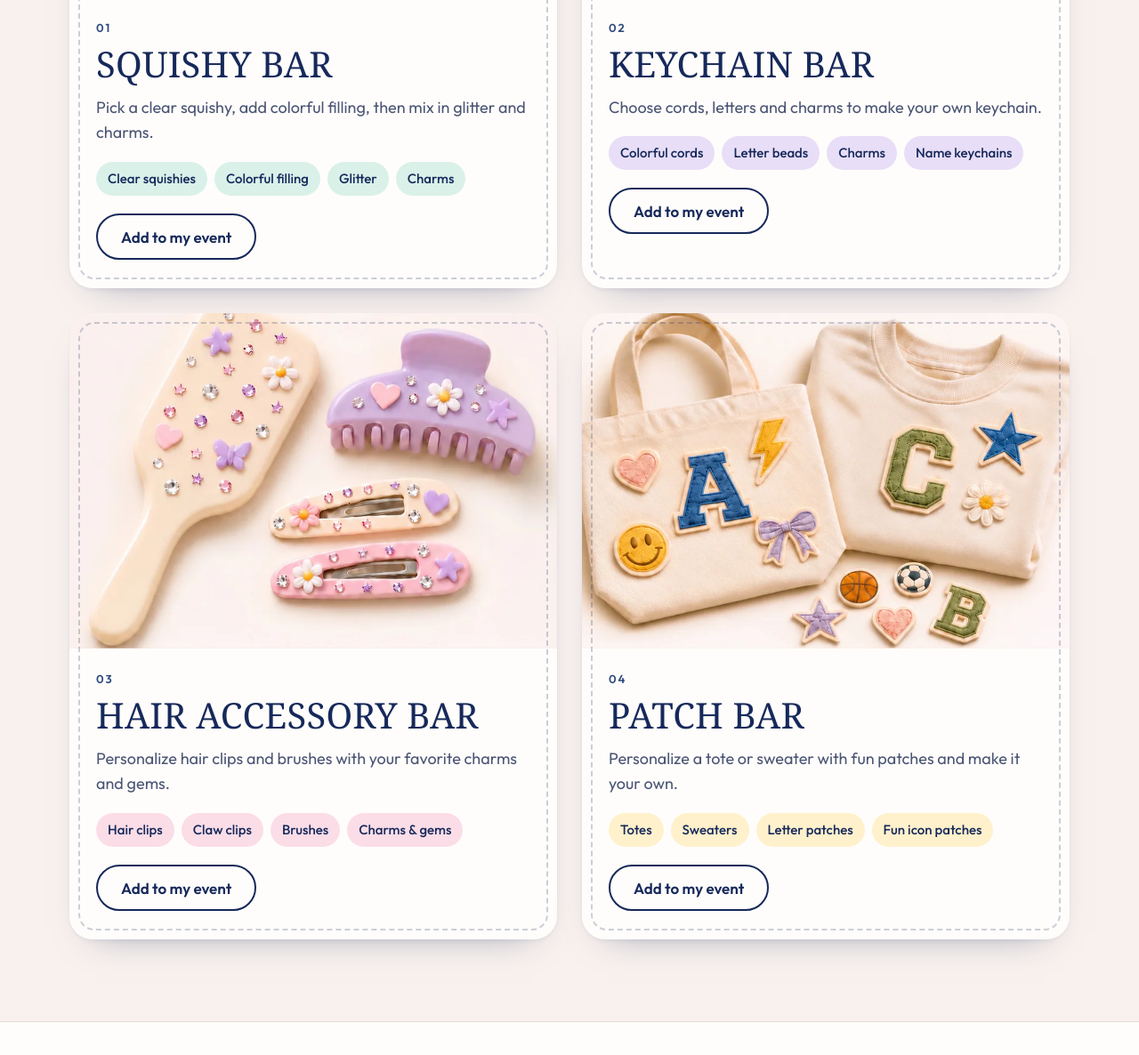
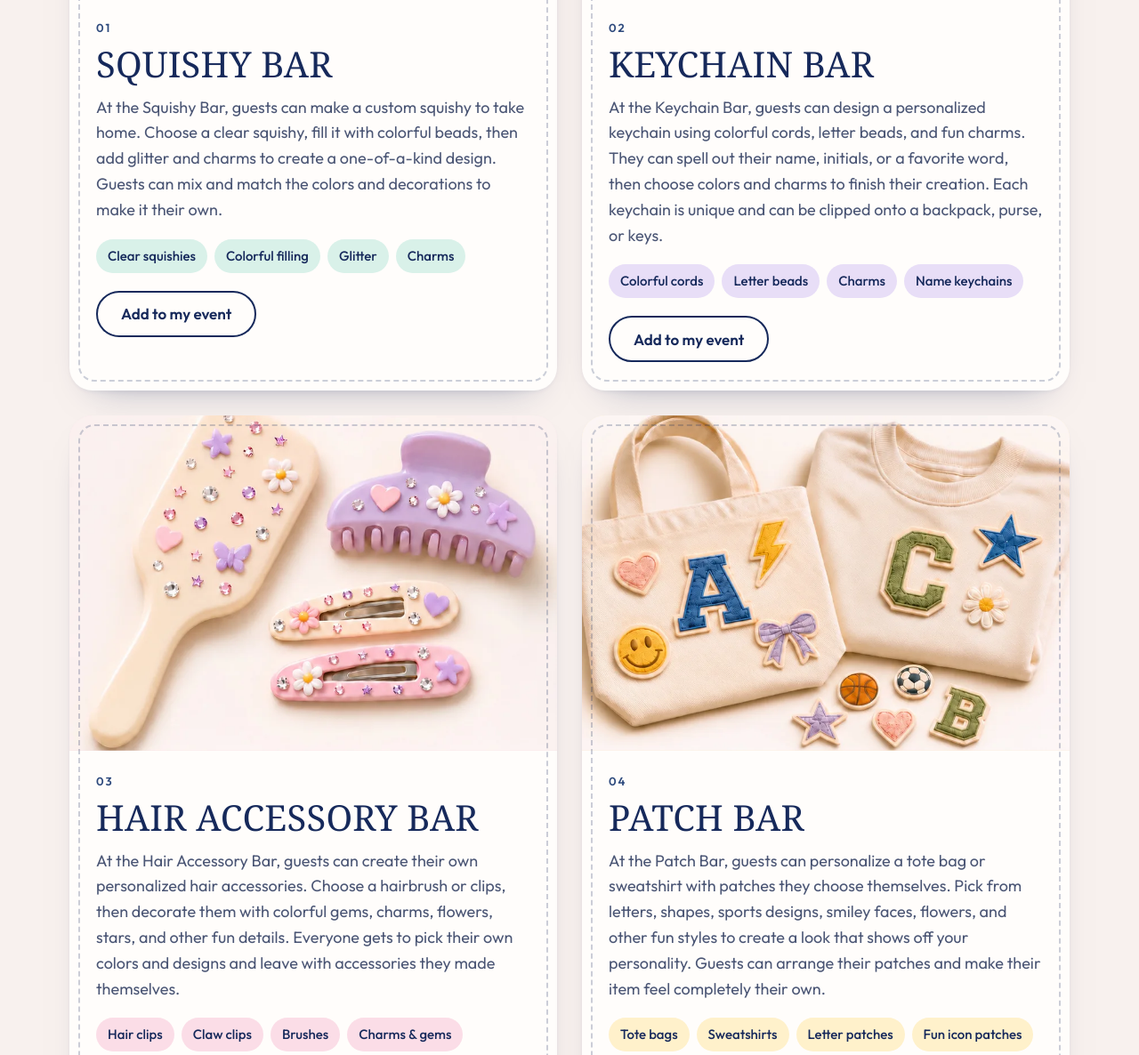
Before and after one commit to tks-labb/site-factory, a plain HTML site: page sites/craft-house/index.html in a window 1280 px wide. Shown: the part 1645-2831 px from the top of the page at 89% size. Drawn offline with Linux system fonts and the light colour scheme; a web font is replaced by a local one.

Commit message:
Craft House: fuller descriptions for each bar
Co-Authored-By: Claude Opus 5.5 <noreply@anthropic.com>
Claude-Session: https://claude.ai/code/session_013vowqoFJxazwv51fZZnQLP

```diff
--- a/sites/craft-house/index.html
+++ b/sites/craft-house/index.html
@@ -423,19 +423,19 @@ footer img:hover { transform: rotate(-8deg) scale(1.08); }
       <div class="bars">
         <article class="bar squishy obs">
           <div class="ph"><img src="assets/squishy.webp" alt="Three clear squishy balls filled with pastel beads, with bowls of beads and glitter" width="1000" height="478" loading="lazy"></div>
-          <div class="body"><span class="num">01</span><h3>Squishy Bar</h3><p>Pick a clear squishy, add colorful filling, then mix in glitter and charms.</p><ul><li>Clear squishies</li><li>Colorful filling</li><li>Glitter</li><li>Charms</li></ul><button class="btn btn-ghost add" type="button" data-bar="Squishy Bar" aria-pressed="false">Add to my event</button></div>
+          <div class="body"><span class="num">01</span><h3>Squishy Bar</h3><p>At the Squishy Bar, guests can make a custom squishy to take home. Choose a clear squishy, fill it with colorful beads, then add glitter and charms to create a one-of-a-kind design. Guests can mix and match the colors and decorations to make it their own.</p><ul><li>Clear squishies</li><li>Colorful filling</li><li>Glitter</li><li>Charms</li></ul><button class="btn btn-ghost add" type="button" data-bar="Squishy Bar" aria-pressed="false">Add to my event</button></div>
         </article>
         <article class="bar keychain obs">
           <div class="ph"><img src="assets/keychain.webp" alt="Four braided cord keychains with colorful letter beads spelling Noah, Liam, Emma and Mia" width="1000" height="638" loading="lazy"></div>
-          <div class="body"><span class="num">02</span><h3>Keychain Bar</h3><p>Choose cords, letters and charms to make your own keychain.</p><ul><li>Colorful cords</li><li>Letter beads</li><li>Charms</li><li>Name keychains</li></ul><button class="btn btn-ghost add" type="button" data-bar="Keychain Bar" aria-pressed="false">Add to my event</button></div>
+          <div class="body"><span class="num">02</span><h3>Keychain Bar</h3><p>At the Keychain Bar, guests can design a personalized keychain using colorful cords, letter beads, and fun charms. They can spell out their name, initials, or a favorite word, then choose colors and charms to finish their creation. Each keychain is unique and can be clipped onto a backpack, purse, or keys.</p><ul><li>Colorful cords</li><li>Letter beads</li><li>Charms</li><li>Name keychains</li></ul><button class="btn btn-ghost add" type="button" data-bar="Keychain Bar" aria-pressed="false">Add to my event</button></div>
         </article>
         <article class="bar hair obs">
           <div class="ph"><img src="assets/hair.webp" alt="A hair brush, claw clip and snap clips decorated with gems, flowers, hearts and stars" width="850" height="590" loading="lazy"></div>
-          <div class="body"><span class="num">03</span><h3>Hair Accessory Bar</h3><p>Personalize hair clips and brushes with your favorite charms and gems.</p><ul><li>Hair clips</li><li>Claw clips</li><li>Brushes</li><li>Charms &amp; gems</li></ul><button class="btn btn-ghost add" type="button" data-bar="Hair Accessory Bar" aria-pressed="false">Add to my event</button></div>
+          <div class="body"><span class="num">03</span><h3>Hair Accessory Bar</h3><p>At the Hair Accessory Bar, guests can create their own personalized hair accessories. Choose a hairbrush or clips, then decorate them with colorful gems, charms, flowers, stars, and other fun details. Everyone gets to pick their own colors and designs and leave with accessories they made themselves.</p><ul><li>Hair clips</li><li>Claw clips</li><li>Brushes</li><li>Charms &amp; gems</li></ul><button class="btn btn-ghost add" type="button" data-bar="Hair Accessory Bar" aria-pressed="false">Add to my event</button></div>
         </article>
         <article class="bar patch obs">
           <div class="ph"><img src="assets/patch.webp" alt="A tote bag and sweater decorated with letter, smiley, star, bow and sports patches" width="960" height="598" loading="lazy"></div>
-          <div class="body"><span class="num">04</span><h3>Patch Bar</h3><p>Personalize a tote or sweater with fun patches and make it your own.</p><ul><li>Totes</li><li>Sweaters</li><li>Letter patches</li><li>Fun icon patches</li></ul><button class="btn btn-ghost add" type="button" data-bar="Patch Bar" aria-pressed="false">Add to my event</button></div>
+          <div class="body"><span class="num">04</span><h3>Patch Bar</h3><p>At the Patch Bar, guests can personalize a tote bag or sweatshirt with patches they choose themselves. Pick from letters, shapes, sports designs, smiley faces, flowers, and other fun styles to create a look that shows off your personality. Guests can arrange their patches and make their item feel completely their own.</p><ul><li>Tote bags</li><li>Sweatshirts</li><li>Letter patches</li><li>Fun icon patches</li></ul><button class="btn btn-ghost add" type="button" data-bar="Patch Bar" aria-pressed="false">Add to my event</button></div>
         </article>
       </div>
     </div>
```
